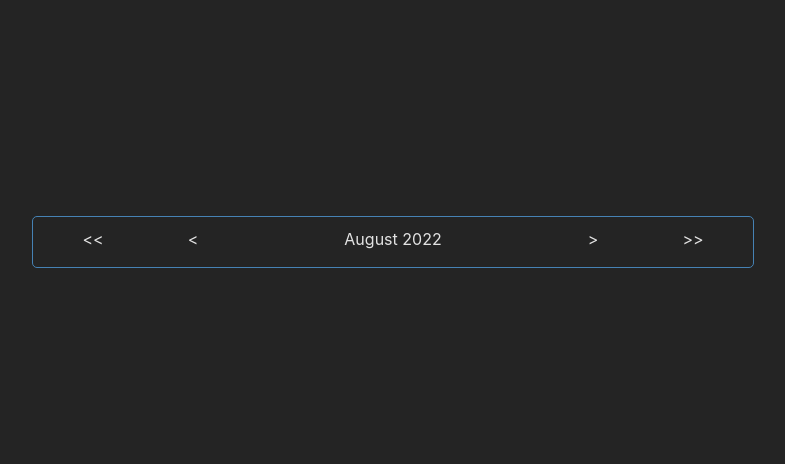
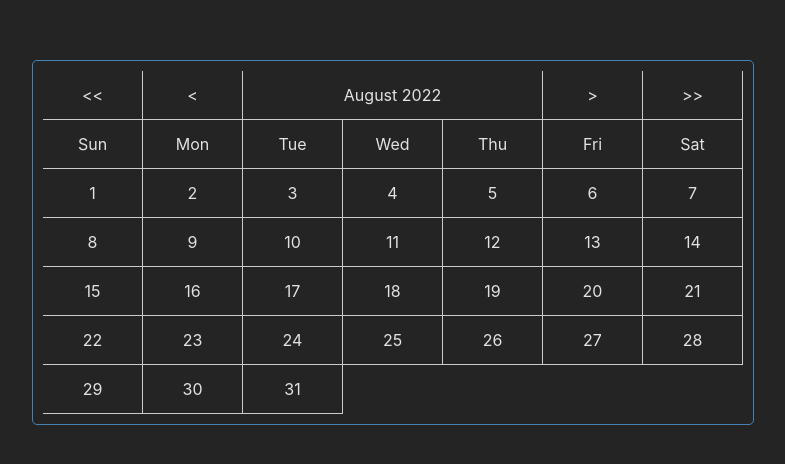
Before and after one commit to LeonardJung/8944534, a React (Vite) app in the folder KalenderApp/: page / in a window 1280 px wide. Shown: the part 158-622 px from the top of the page, without its empty margins (247-1032 px from the left). Built offline with nearby package versions, Linux system fonts and the light colour scheme.

Commit message:
calender view

```diff
--- /dev/null
+++ b/KalenderApp/src/components/Month/Cells.jsx
@@ -0,0 +1,7 @@
+import React from "react";
+
+function Cells({ children }) {
+  return <div className="border">{children}</div>;
+}
+
+export default Cells;
--- a/KalenderApp/src/components/Month/Month.css
+++ b/KalenderApp/src/components/Month/Month.css
@@ -31,4 +31,19 @@ body {
 
 .col-span-3 {
   grid-column: span 3;
+  height: 3rem;
+  display: flex;
+  align-items: center;
+  justify-content: center;
+  border-bottom: 1px solid #ccc;
+  border-right: 1px solid #ccc;
 }
+
+.border {
+  height: 3rem;
+  display: flex;
+  align-items: center;
+  justify-content: center;
+  border-bottom: 1px solid #ccc;
+  border-right: 1px solid #ccc;
+}
--- a/KalenderApp/src/components/Month/Month.jsx
+++ b/KalenderApp/src/components/Month/Month.jsx
@@ -1,15 +1,54 @@
 import React from "react";
 import "./Month.css";
+import Cells from "./Cells";
+
+const daysOfWeek = ["Sun", "Mon", "Tue", "Wed", "Thu", "Fri", "Sat"];
 
 function Month() {
   return (
     <div className="topbar">
       <div className="columns">
-        <div>{"<<"}</div>
-        <div>{"<"}</div>
+        <div className="border">{"<<"}</div>
+        <div className="border">{"<"}</div>
         <div className="col-span-3">August 2022</div>
-        <div>{">"}</div>
-        <div>{">>"}</div>
+        <div className="border">{">"}</div>
+        <div className="border">{">>"}</div>
+
+        {daysOfWeek.map((day) => (
+          <Cells>{day}</Cells>
+        ))}
+
+        <Cells>1</Cells>
+        <Cells>2</Cells>
+        <Cells>3</Cells>
+        <Cells>4</Cells>
+        <Cells>5</Cells>
+        <Cells>6</Cells>
+        <Cells>7</Cells>
+        <Cells>8</Cells>
+        <Cells>9</Cells>
+        <Cells>10</Cells>
+        <Cells>11</Cells>
+        <Cells>12</Cells>
+        <Cells>13</Cells>
+        <Cells>14</Cells>
+        <Cells>15</Cells>
+        <Cells>16</Cells>
+        <Cells>17</Cells>
+        <Cells>18</Cells>
+        <Cells>19</Cells>
+        <Cells>20</Cells>
+        <Cells>21</Cells>
+        <Cells>22</Cells>
+        <Cells>23</Cells>
+        <Cells>24</Cells>
+        <Cells>25</Cells>
+        <Cells>26</Cells>
+        <Cells>27</Cells>
+        <Cells>28</Cells>
+        <Cells>29</Cells>
+        <Cells>30</Cells>
+        <Cells>31</Cells>
       </div>
     </div>
   );
```
Also changed, not shown: KalenderApp/src/components/Month/daybox/DayBox.jsx (deleted, +0 -11 lines), KalenderApp/src/components/Month/daybox/DayBox.css (deleted).
